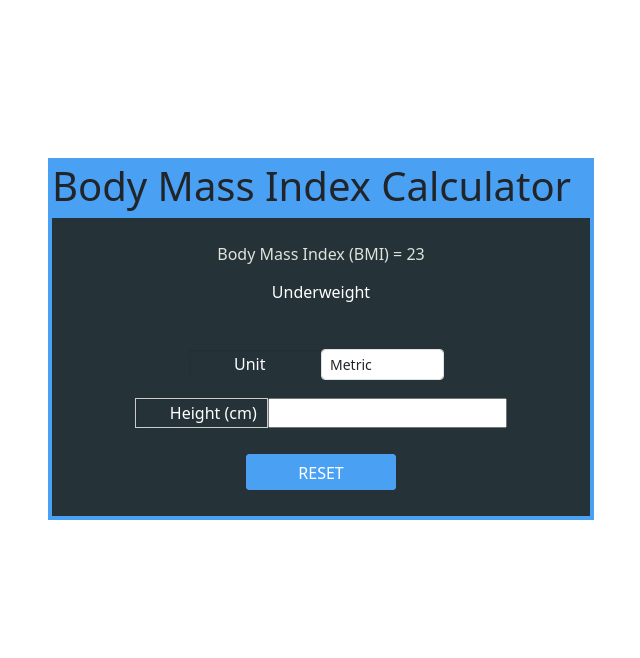
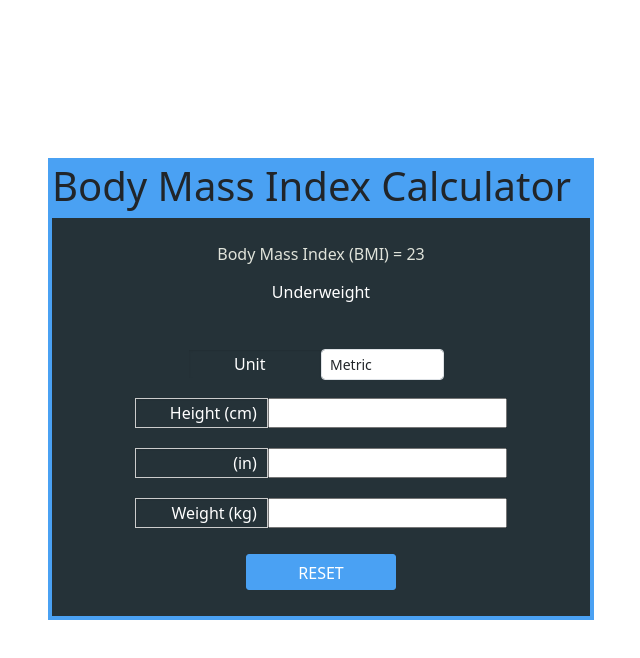
Before and after one commit to Harry8679/BMI, a React (Create React App) app: page / in a window 1280 px wide. Shown: the top 658 px of the page, without its empty margins (319-959 px from the left). Built offline with nearby package versions, Linux system fonts and the light colour scheme.

Commit message:
Bmi Calculator 3

```diff
--- a/src/components/BmiCalulator.js
+++ b/src/components/BmiCalulator.js
@@ -17,6 +17,8 @@ const BmiCalulator = () => {
             </div>
           </div>
           <FormInput type='text' name='heightCount' title={`Height (cm)`} value='' onChange={onChangeInput} />
+          <FormInput type='text' name='inchesCount' title={`(in)`} value='' onChange={onChangeInput} />
+          <FormInput type='text' name='weightCount' title={`Weight (kg)`} value='' onChange={onChangeInput} />
         </div>
         <button className='button' type='submit'>Reset</button>
       </div>
```
